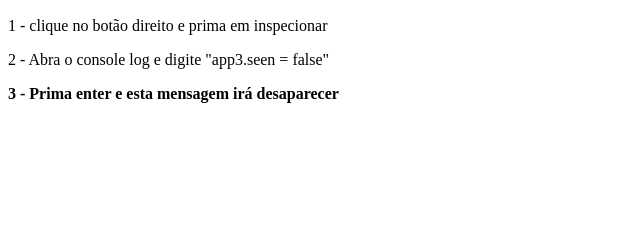
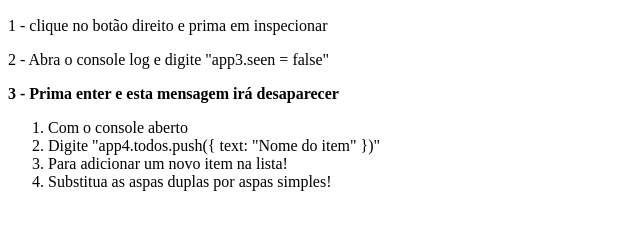
Before and after one commit to Ssemmedo/vuejsintro, a plain HTML site: page index.html in a window 1280 px wide. Shown: the part 110-340 px from the top of the page, without its empty margins (0-640 px from the left). Drawn offline with nearby package versions, Linux system fonts and the light colour scheme.

Commit message:
Concluido o 4º exercíco de Vue

```diff
--- a/index.html
+++ b/index.html
@@ -28,7 +28,13 @@
         </span>
     </div>
 
-
+    <div id="app4">
+        <ol>
+          <li v-for="pendente in pendentes">
+            {{ pendente.text }}
+          </li>
+        </ol>
+      </div>
 
       <script src="./vue.js"></script>
 </body>
--- a/vue.js
+++ b/vue.js
@@ -18,3 +18,15 @@ var app1 = new Vue({
       seen: true
     }
   })
+
+  var app4 = new Vue({
+    el: '#app4',
+    data: {
+      pendentes: [
+        { text: 'Com o console aberto' },
+        { text: 'Digite "app4.todos.push({ text: "Nome do item" })"' },
+        { text: 'Para adicionar um novo item na lista!' },
+        { text: 'Substitua as aspas duplas por aspas simples!' }
+      ]
+    }
+  })
```
